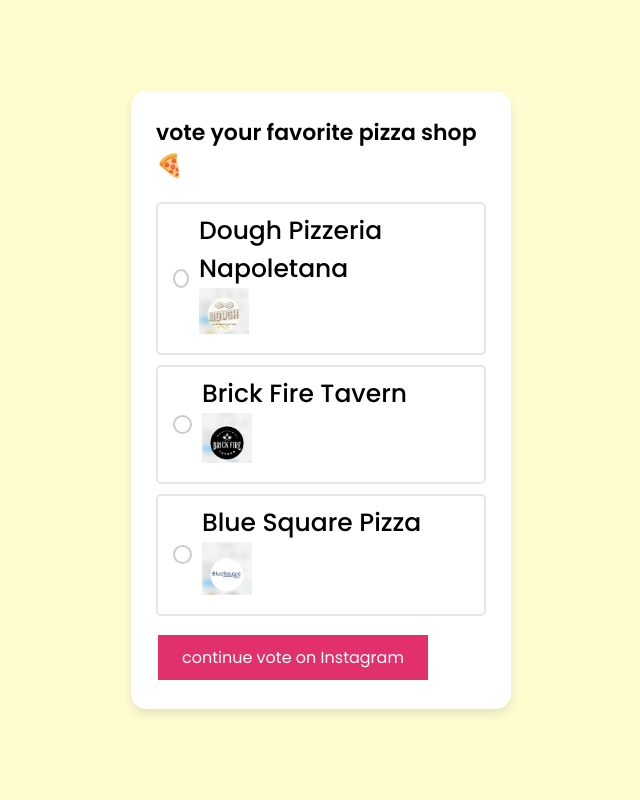
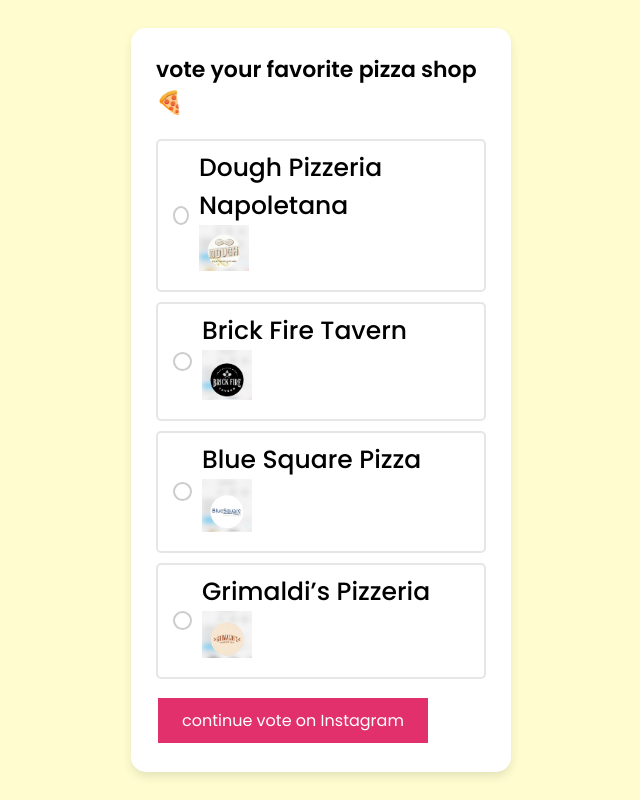
Before and after one commit to sephorasquad/qwave, a plain HTML site: page index.html in a window 1280 px wide. Shown: the whole page, without its empty margins (319-959 px from the left). Drawn offline with Linux system fonts and the light colour scheme.

Commit message:
Update index.html

```diff
--- a/index.html
+++ b/index.html
@@ -247,6 +247,19 @@
         </div>
         <div class="progress" style='--w:40;'></div>
       </label>
+      <label for="opt-3" class="opt-3">
+        <div class="row">
+          <div class="column">
+        <span class="circle"></span>
+            <span class="text" style="font-size: 25px;">Grimaldi’s Pizzeria
+              <br>
+                <img src="grimaldi.jpg" style="width: 50px;">
+            </span>
+          </div>
+          <span class="percent">15%</span>
+        </div>
+        <div class="progress" style='--w:40;'></div>
+      </label>
 
 
 
```
